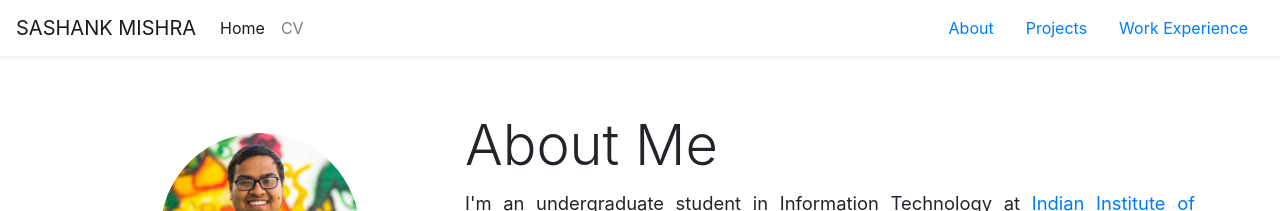
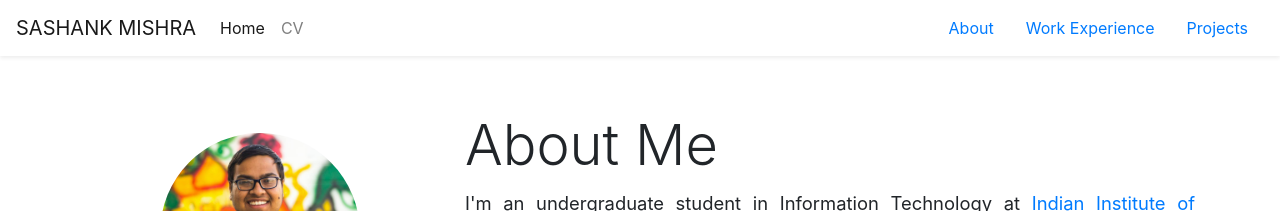
Before and after one commit to sashank27/sashank27.github.io, a Jekyll site: the page built from index.html, in a window 1280 px wide. Shown: the top 211 px of the page. Built offline with Jekyll 4.4.1, drawn with Linux system fonts in a browser that asks for light colours; nearby versions of some CDN libraries.

Commit message:
fix view

```diff
--- a/_includes/header.html
+++ b/_includes/header.html
@@ -16,8 +16,8 @@
 
     {% if page.type == 'home' %}
       <a class="nav-link" href="#">About</a>
+      <a class="nav-link" href="/#experiences">Work Experience</a>
       <a class="nav-link" href="/#projects">Projects</a>
-      <a class="nav-link" href="/#experiences">Work Experience</a>
     {% else %}
       <form class="form-inline my-2 my-lg-0">
         <input class="form-control mr-sm-2" type="text" placeholder="Search" aria-label="Search">
```
